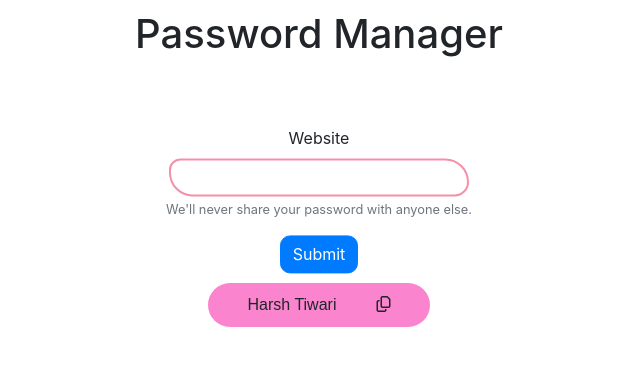
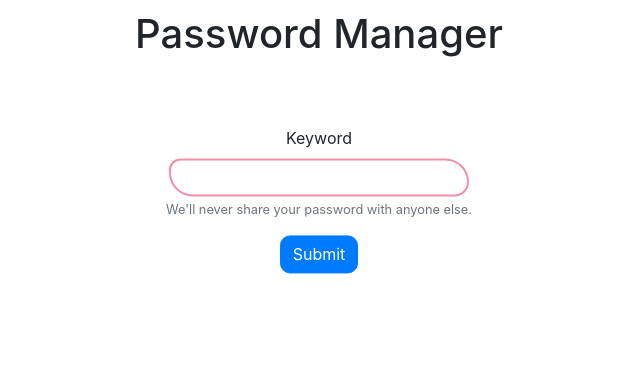
Before and after one commit to princewillzz/password_manager, a Django app: page / in a window 1280 px wide. Shown: the top 366 px of the page, without its empty margins (321-961 px from the left). Run offline with Django 3.2, Linux system fonts and the light colour scheme; some libraries are stand-ins or nearby versions.

Commit message:
Fixed frontend bug. Checkpoint

```diff
--- a/storer/static/storer/index.css
+++ b/storer/static/storer/index.css
@@ -1,7 +1,8 @@
 body{
 	margin: 0%;
 	padding: 0;
-	font: sans-serif;
+    font: sans-serif;
+
 }
 
 .title {
@@ -58,6 +59,7 @@ body{
 
 .listing {
     display: flex;
+    color: ghostwhite;
     background: rgb(250, 132, 205);
     padding: 10px 20px;
     margin: 5px 0;
@@ -75,3 +77,6 @@ body{
     margin-top: auto;
     margin-bottom: auto;
 }
+.listing:nth-child(n):hover {
+    background: linear-gradient(0deg, rgba(34,193,195,1) 0%, rgba(45,117,253,1) 100%);
+}
--- a/storer/templates/storer/base.html
+++ b/storer/templates/storer/base.html
@@ -1,7 +1,6 @@
 <!DOCTYPE html>
 <html lang="en">
 <head>
-
     <meta charset="UTF-8">
     <meta name="viewport" content="width=device-width, initial-scale=1.0">
     {% block title %} {% endblock %}
--- a/storer/templates/storer/index.html
+++ b/storer/templates/storer/index.html
@@ -9,26 +9,20 @@
     <form id="search-form" class="search-form">
         {% csrf_token %}
         <div class="form-group">
-            <label for="inputWebsite">Website</label>
+            <label for="inputWebsite">Keyword</label>
             <input type="text" class="form-control" id="search-entity" aria-describedby="emailHelp">
             <small id="emailHelp" class="form-text text-muted">We'll never share your password with anyone else.</small>
         </div>
         <button type="submit" class="btn btn-primary" id="btn-submit">Submit</button>
     </form>
 
-
     <div class="password-container">
         <ul id="password-list">
-            <li class="listing">
-                <span class="text-content">Harsh Tiwari</span>
-                <span class="clipboard"> <i class="far fa-copy"></i> </span>
-            </li>
         </ul>
     </div>
 
-    <script src="https://kit.fontawesome.com/a076d05399.js"></script>
     <link rel="stylesheet" href="{% static 'storer/index.css' %}">
     <link rel="stylesheet" href="https://stackpath.bootstrapcdn.com/bootstrap/4.5.0/css/bootstrap.min.css" integrity="sha384-9aIt2nRpC12Uk9gS9baDl411NQApFmC26EwAOH8WgZl5MYYxFfc+NcPb1dKGj7Sk" crossorigin="anonymous">
-
     <script src="{% static 'storer/index.js' %}"></script>
+    <script src="https://kit.fontawesome.com/a076d05399.js"></script>
 {% endblock %}
```
